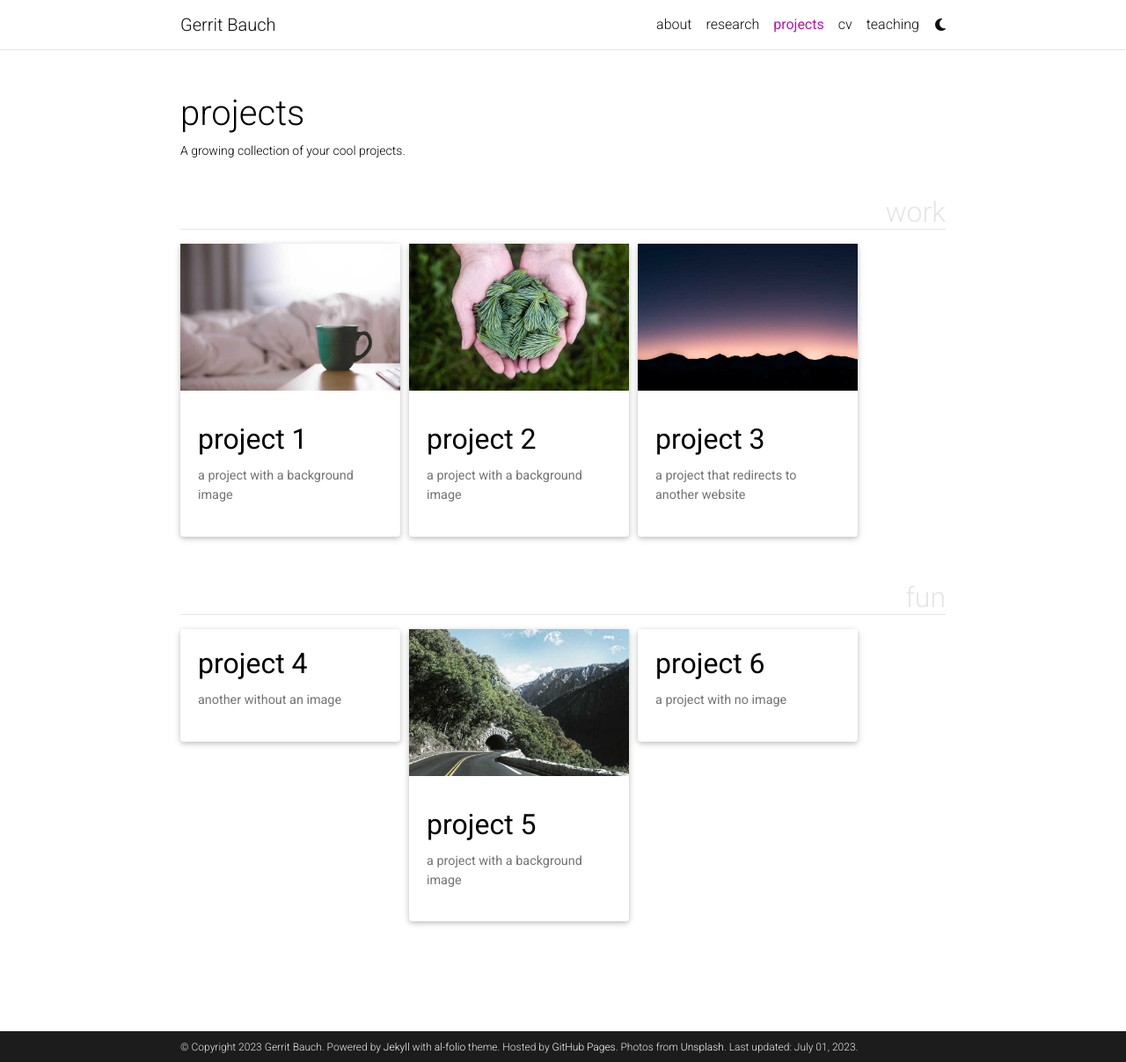
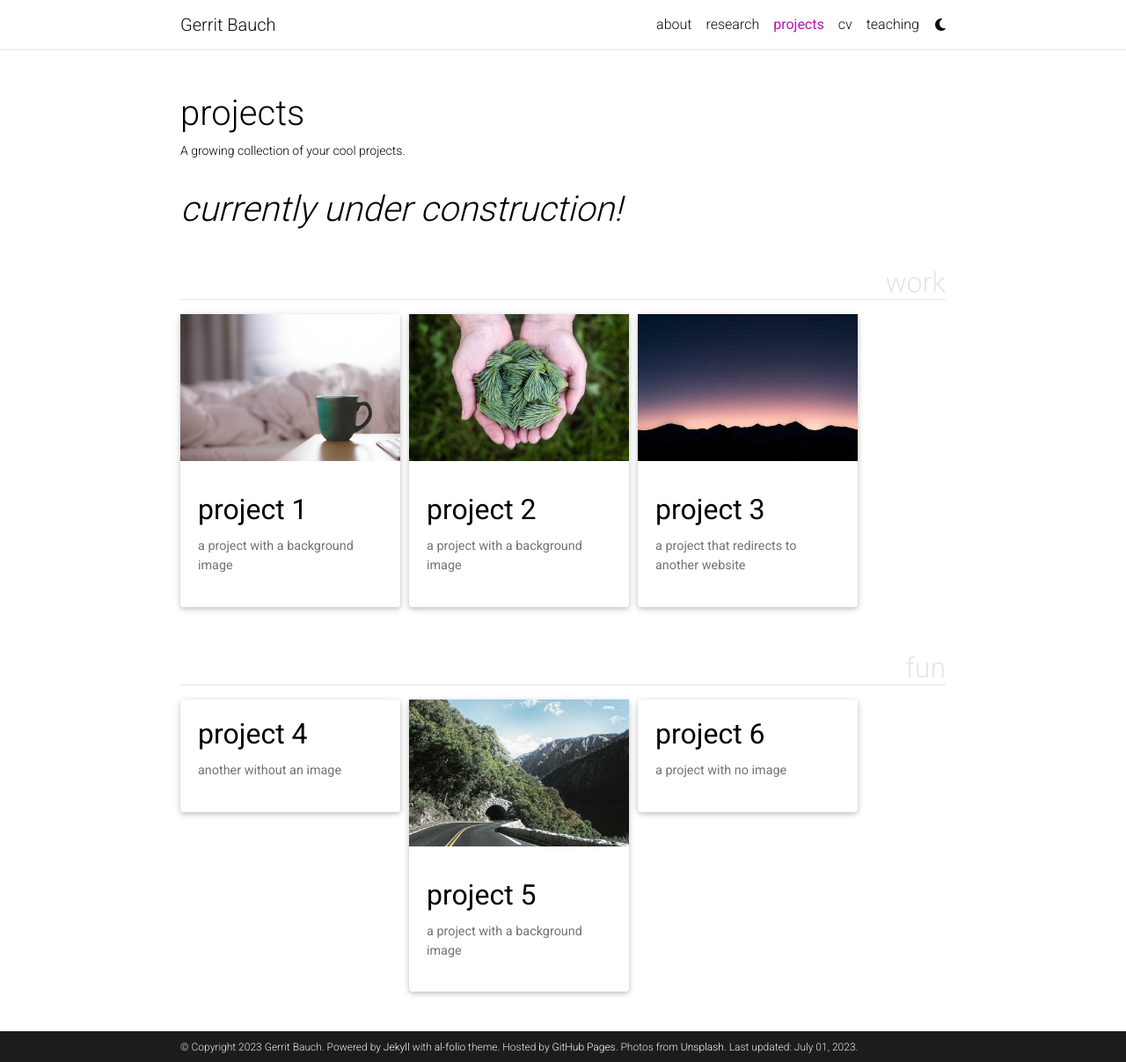
Before and after one commit to gbauch/gbauch.github.io, a Jekyll site: the page built from _pages/projects.md, in a window 1280 px wide and 1207 px high. Shown: the whole window at 88% size. Built offline with Jekyll 4.4.1, drawn with Linux system fonts in a browser that asks for light colours; full-size pictures stand in for the smaller copies a plugin makes; comment, search, counter and statistics services are not loaded; a style sheet for code colours, icons or effects is not loaded.

Commit message:
Update projects.md

```diff
--- a/_pages/projects.md
+++ b/_pages/projects.md
@@ -8,6 +8,8 @@ nav_order: 2
 display_categories: [work, fun]
 horizontal: false
 ---
+
+# *currently under construction!*
 
 <!-- pages/projects.md -->
 <div class="projects">
```
